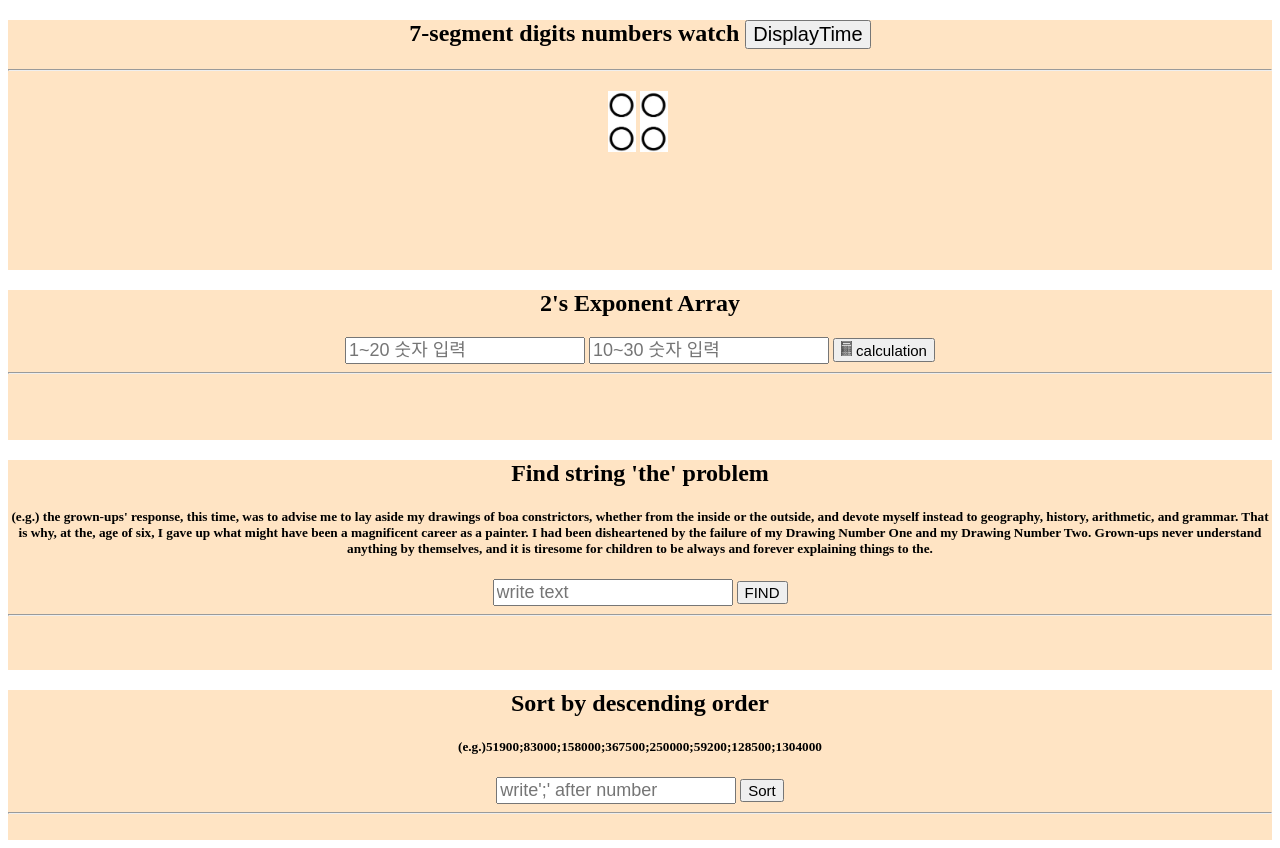
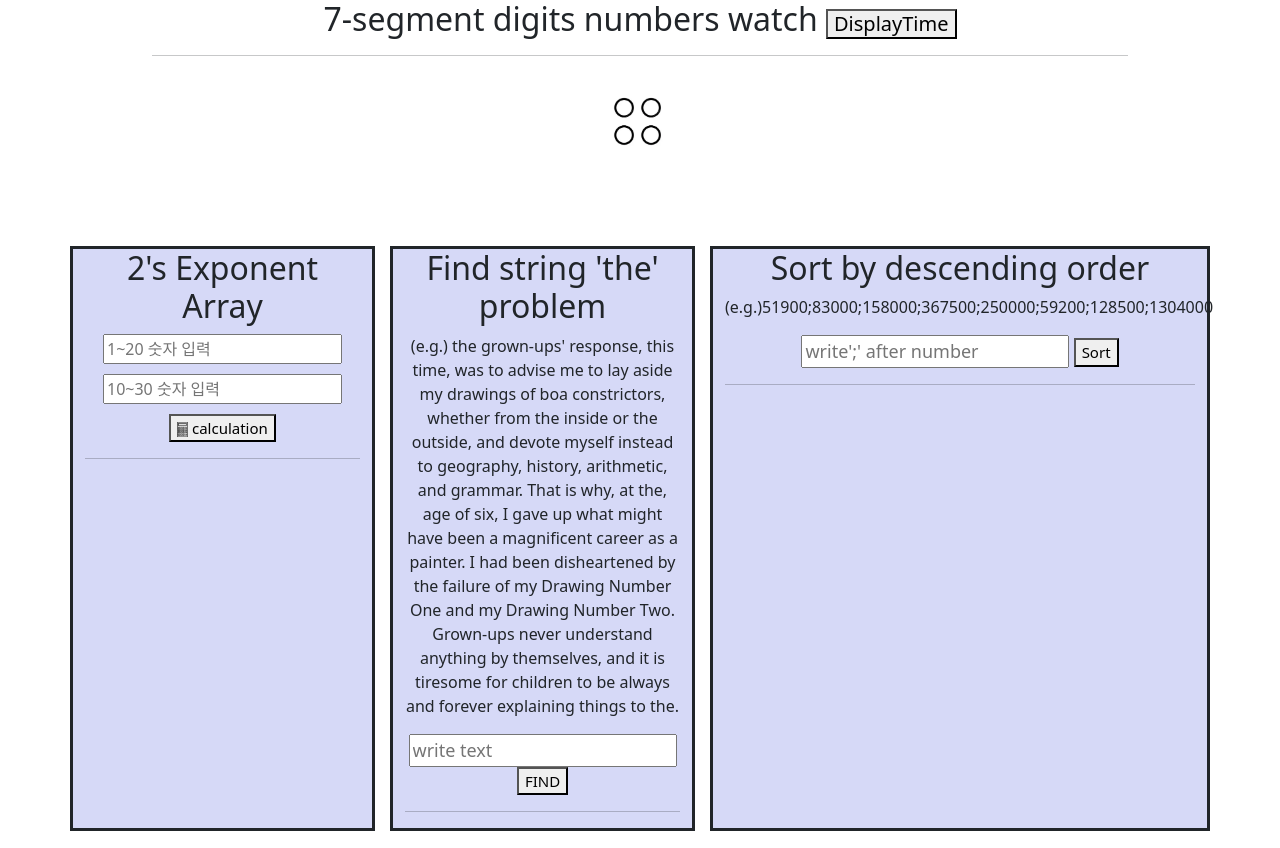
Before and after one commit to cbj1847/Front-end, a plain HTML site: page 02.JavaScript/ch13.문서객체모델/examples2.html in a window 1280 px wide. Drawn offline with nearby package versions, Linux system fonts and the light colour scheme.

Commit message:
examples

```diff
--- /dev/null
+++ b/02.JavaScript/ch13.문서객체모델/11.연습문제.js
@@ -0,0 +1,96 @@
+//2의 num1~num2승
+function exp(){
+	let num1 = Number(document.getElementById('num1').value);
+	let num2 = Number(document.getElementById('num2').value);
+	let resTag = document.getElementById('result1');
+	let expArr = [];
+
+	if(num1<1 || num1 >20 || num2<10 || num2>30){
+			resTag.innerHTML = '<p> Write exact number 1<=input1<=20 / 10<=input2<=30';
+	}
+	else if( (num1>=1 || num1<=20) && (num2>=10 || num2<=30)){
+		if((num2 - num1) < 4){
+			resTag.innerHTML = '<p>Input1 must be at least 4 less than input2';
+		}
+		else{
+			for(let i=num1; i<=num2; i++)
+				expArr.push(2**i);
+				resTag.innerHTML = '<p>' + expArr.join(', ');
+			}
+	}
+}
+//========================================================================================================
+//the  찾기
+function the(){
+	let txt1 = document.getElementById('txt1').value;
+	let resTag = document.getElementById('result2');
+	let txtStr = txt1.replace(/[',.;-]/g, '').split(' ');
+	let k = txtStr.length ;
+	let sum = 0;
+	for(i=0; i<k; i++){
+		if(txtStr[i] == 'the'){
+				sum+=1;
+		}
+	}
+	resTag.innerHTML = '<p> the의 개수는: ' + sum + ' 입니다.';
+}
+//========================================================================================================
+//내림차순
+function desOrder() {
+	let num3 = document.getElementById('num3').value;
+	let resTag = document.getElementById('result3');
+	let numArr = num3.split(';');
+
+	numArr.sort(function(a, b){
+		return b - a;
+	})
+	resTag.innerHTML = '<p> 내림차순 결과는: '	+ numArr;
+}
+//========================================================================================================
+//디지털 시계
+function twoDigit(num) {
+	return (num<10) ? '0' + num : String(num);
+}
+function myDatetime(date){
+	return `${date.getFullYear()}-${twoDigit(date.getMonth()+1)}-${twoDigit(date.getDate())} `
+	+ `${twoDigit(date.getHours())}:${twoDigit(date.getMinutes())}:${twoDigit(date.getSeconds())}`;
+}
+
+function digitalWatch() {
+	setInterval(function() {
+		const now = new Date();
+		const week = ['일', '월', '화', '수', '목', '금', '토'] // == const week = '일월화수목금토'.split('');
+		let k = now.getDay();									// == week[now.getDay];
+
+		const dateStr = myDatetime(now).substring(2, 10) + ' (' + week[k] + ')' ;	// 23-03-21(수)
+		let timeStr = myDatetime(now).substring(11, 19);
+
+		const h1 = document.getElementById('h1');
+		const h2 = document.getElementById('h2');
+		const m1 = document.getElementById('m1');
+		const m2 = document.getElementById('m2');
+		const s1 = document.getElementById('s1');
+		const s2 = document.getElementById('s2');
+
+		h1.src = 'images/' +timeStr[0]+'.png';
+		h1.width = "37"; h1.height = "61";
+		h2.src = 'images/' +timeStr[1]+'.png';
+		h2.width = "37"; h2.height = "61";
+		m1.src = 'images/' +timeStr[3]+'.png';
+		m1.width = "37"; m1.height = "61";
+		m2.src = 'images/' +timeStr[4]+'.png';
+		m2.widtm2= "37"; m2.height = "61";
+		s1.src = 'images/' +timeStr[6]+'.png';
+		s1.width = "37"; s1.height = "61";
+		s2.src = 'images/' +timeStr[7]+'.png';
+		s2.width = "37"; s2.height = "61";
+
+		document.getElementById('date').innerHTML = dateStr;
+		document.getElementById('h1').innerHTML = timeStrH1;
+		document.getElementById('h2').innerHTML = timeStrH2;
+		document.getElementById('m1').innerHTML = timeStrM1;
+		document.getElementById('m1').innerHTML = timeStrM1;
+		document.getElementById('s1').innerHTML = timeStrS1;
+		document.getElementById('s1').innerHTML = timeStrS1;
+	}, 1000)
+}
--- a/02.JavaScript/ch13.문서객체모델/examples2.html
+++ b/02.JavaScript/ch13.문서객체모델/examples2.html
@@ -5,147 +5,56 @@
 	<meta http-equiv="X-UA-Compatible" content="IE=edge">
 	<meta name="viewport" content="width=device-width, initial-scale=1.0">
 	<title>examples2</title>
-	<script>
-
-		function exp(){
-			let num1 = Number(document.getElementById('num1').value);
-			let num2 = Number(document.getElementById('num2').value);
-			let resTag = document.getElementById('result1');
-			let expArr = [];
-
-			if(num1<1 || num1 >20 || num2<10 || num2>30){
-					resTag.innerHTML = '<h3> Write exact number 1<=input1<=20 / 10<=input2<=30';
-			}
-			else if( (num1>=1 || num1<=20) && (num2>=10 || num2<=30)){
-				if((num2 - num1) < 4){
-					resTag.innerHTML = '<h3>Input1 must be at least 4 less than input2';
-				}
-				else{
-					for(let i=num1; i<=num2; i++)
-						expArr.push(2**i);
-						resTag.innerHTML = '<h3>' + expArr.join(', ');
-					}
-			}
-		}
-		//========================================================================================================
-		function the(){
-			let txt1 = document.getElementById('txt1').value;
-			let resTag = document.getElementById('result2');
-			let txtStr = txt1.replace(/[',.;-]/g, '').split(' ');
-			let k = txtStr.length ;
-			let sum = 0;
-			for(i=0; i<k; i++){
-				if(txtStr[i] == 'the'){
-						sum+=1;
-				}
-			}
-			resTag.innerHTML = '<h3> the의 개수는: ' + sum + ' 입니다.';
-		}
-		//========================================================================================================
-		function desOrder() {
-			let num3 = document.getElementById('num3').value;
-			let resTag = document.getElementById('result3');
-			let numArr = num3.split(';');
-
-			numArr.sort(function(a, b){
-				return b - a;
-			})
-			resTag.innerHTML = '<h3> 내림차순 결과는: '	+ numArr;
-		}
-		//========================================================================================================
-		function twoDigit(num) {
-			return (num<10) ? '0' + num : String(num);
-		}
-		function myDatetime(date){
-			return `${date.getFullYear()}-${twoDigit(date.getMonth()+1)}-${twoDigit(date.getDate())} `
-			+ `${twoDigit(date.getHours())}:${twoDigit(date.getMinutes())}:${twoDigit(date.getSeconds())}`;
-		}
-
-		function digitalWatch() {
-			setInterval(function() {
-				const now = new Date();
-				const week = ['일', '월', '화', '수', '목', '금', '토'] // == const week = '일월화수목금토'.split('');
-				let k = now.getDay();									// == week[now.getDay];
-
-				const dateStr = myDatetime(now).substring(2, 10) + ' (' + week[k] + ')' ;	// 23-03-21(수)
-				let timeStr = myDatetime(now).substring(11, 19);
-
-				const h1 = document.getElementById('h1');
-				const h2 = document.getElementById('h2');
-				const m1 = document.getElementById('m1');
-				const m2 = document.getElementById('m2');
-				const s1 = document.getElementById('s1');
-				const s2 = document.getElementById('s2');
-
-				h1.src = 'images/' +timeStr[0]+'.png';
-				h1.width = "37"; h1.height = "61";
-				h2.src = 'images/' +timeStr[1]+'.png';
-				h2.width = "37"; h2.height = "61";
-				m1.src = 'images/' +timeStr[3]+'.png';
-				m1.width = "37"; m1.height = "61";
-				m2.src = 'images/' +timeStr[4]+'.png';
-				m2.widtm2= "37"; m2.height = "61";
-				s1.src = 'images/' +timeStr[6]+'.png';
-				s1.width = "37"; s1.height = "61";
-				s2.src = 'images/' +timeStr[7]+'.png';
-				s2.width = "37"; s2.height = "61";
-
-				document.getElementById('date').innerHTML = dateStr;
-				document.getElementById('h1').innerHTML = timeStrH1;
-				document.getElementById('h2').innerHTML = timeStrH2;
-				document.getElementById('m1').innerHTML = timeStrM1;
-				document.getElementById('m1').innerHTML = timeStrM1;
-				document.getElementById('s1').innerHTML = timeStrS1;
-				document.getElementById('s1').innerHTML = timeStrS1;
-			}, 1000)
-		}
-
-	</script>
+	<link href="https://cdn.jsdelivr.net/npm/bootstrap@5.2.3/dist/css/bootstrap.min.css" rel="stylesheet">
+  	<script src="https://cdn.jsdelivr.net/npm/bootstrap@5.2.3/dist/js/bootstrap.bundle.min.js"></script>
+	<script src="11.연습문제.js"></script>
 </head>
-<body>
-	<div class="container-fluid" style="text-align: center;">
+<body style="text-align: center;">
+	<!-- 디지털시계 -->
+	<div class="container-fluid" style="height: 230px; width:1000px;">
+		<h2>7-segment digits numbers watch <button onclick="digitalWatch()" style="font-size: 20px;">DisplayTime</button></h2>
+		<hr>
+		<h1 id="date"></h1>
+		<br>
+		<img id="h1"><img id="h2"><img src="./images/colon.png" height="50px">
+		<img id="m1"><img id="m2"><img src="./images/colon.png" height="50px">
+		<img id="s1"><img id="s2">
+	</div>
+	<div class="container mt-3">
 		<div class="row">
-			<div class="col" style="height: 250px; background-color: bisque;">
-				<h2>7-segment digits numbers watch <button onclick="digitalWatch()" style="font-size: 20px;">DisplayTime</button></h2>
-				<hr>
-				<h2 id="date"></h2>
-				<img id="h1"><img id="h2"><img src="./images/colon.png" height="61px">
-				<img id="m1"><img id="m2"><img src="./images/colon.png" height="61px">
-				<img id="s1"><img id="s2">
-			</div>
-
-			<div class="col" style="height: 150px; background-color: bisque;">
+			<!-- 2의 num1~num2승 -->
+			<div class="col border border-dark border-3" style="width:500px; margin-right: 15px; background-color: rgb(214, 217, 247);">
 				<h2>2's Exponent Array</h2>
-				<input type="text" id="num1" placeholder="1~20 숫자 입력" style="font-size: large;">
-				<input type="text" id="num2" placeholder="10~30 숫자 입력" style="font-size: large;">
-				<button onclick="exp()" style="font-size: 15px;"><img src="../cal.png" style="height: 15px"> calculation</button>
+				<input type="text" id="num1" placeholder="1~20 숫자 입력">
+				<input type="text" id="num2" placeholder="10~30 숫자 입력" style="margin-top:10px">
+				<br>
+				<button onclick="exp()" style="font-size: 15px; margin-top: 10px;"><img src="../cal.png" style="height: 15px"> calculation</button>
 				<hr>
 				<p id="result1"></p>
 			</div>
-
-			<div class="col" style="height: 210px; background-color: bisque; margin-top: 15px;">
+			<!-- the찾기 -->
+			<div class="col border border-dark border-3" style="width:500px; margin-right: 15px; background-color: rgb(214, 217, 247);">
 				<h2>Find string 'the' problem</h2>
-				<h5>(e.g.)
+				<p>(e.g.)
 					the grown-ups' response, this time, was to advise me to lay aside my drawings of boa constrictors,
 					whether from the inside or the outside, and devote myself instead to geography, history, arithmetic,
 					and grammar. That is why, at the, age of six, I gave up what might have been a magnificent career as a painter.
 					I had been disheartened by the failure of my Drawing Number One and my Drawing Number Two.
-					Grown-ups never understand anything by themselves, and it is tiresome for children to be always and forever explaining things to the.</h5>
+					Grown-ups never understand anything by themselves, and it is tiresome for children to be always and forever explaining things to the.</p>
 				<input type="text" id="txt1" placeholder="write text" style="font-size: large;">
 				<button onclick="the()" style="font-size: 15px;">FIND</button>
 				<hr>
 				<p id="result2"></p>
 			</div>
-
-			<div class="col" style="height: 150px; background-color: bisque;">
+			<!-- 내림차순 정렬 -->
+			<div class="col border border-dark border-3" style="width:500px; background-color: rgb(214, 217, 247);">
 				<h2>Sort by descending order</h2>
-				<h5>(e.g.)51900;83000;158000;367500;250000;59200;128500;1304000</h5>
+				<p>(e.g.)51900;83000;158000;367500;250000;59200;128500;1304000</p>
 				<input type="text" id="num3" placeholder="write';' after number" style="font-size: large;">
 				<button onclick="desOrder()" style="font-size: 15px;">Sort</button>
 				<hr>
 				<p id="result3"></p>
 			</div>
-
 		</div>
 	</div>
 </body>
```
